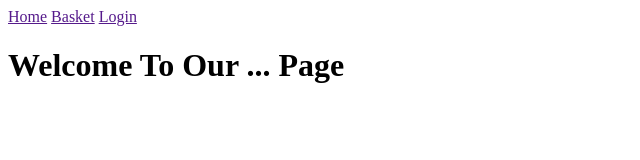
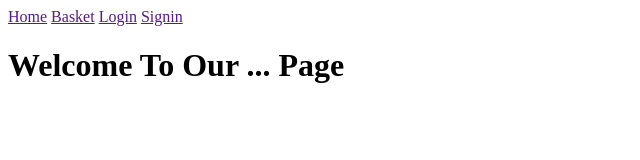
Before and after one commit to TawheedTeam/WebProjectTeam, a plain HTML site: page index.html in a window 1280 px wide. Shown: the full height of the page, 0-640 px from the left. Drawn offline with Linux system fonts and the light colour scheme.

Commit message:
Added a signin anchor

```diff
--- a/index.html
+++ b/index.html
@@ -12,6 +12,7 @@
         <a href="">Home</a>
         <a href="">Basket</a>
         <a href="">Login</a>
+        <a href="">Signin</a>
       </nav>
     </header>
     <main>
```
